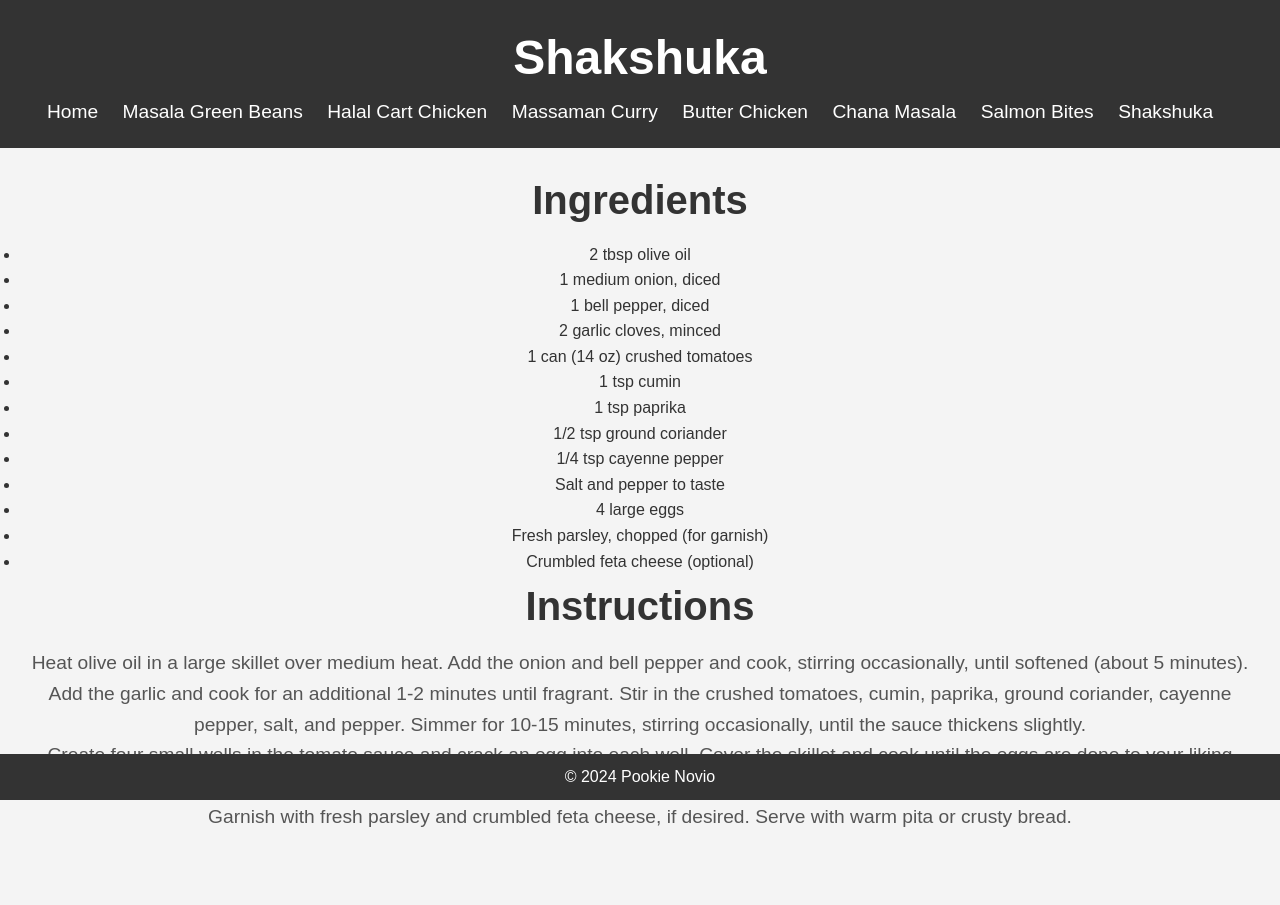
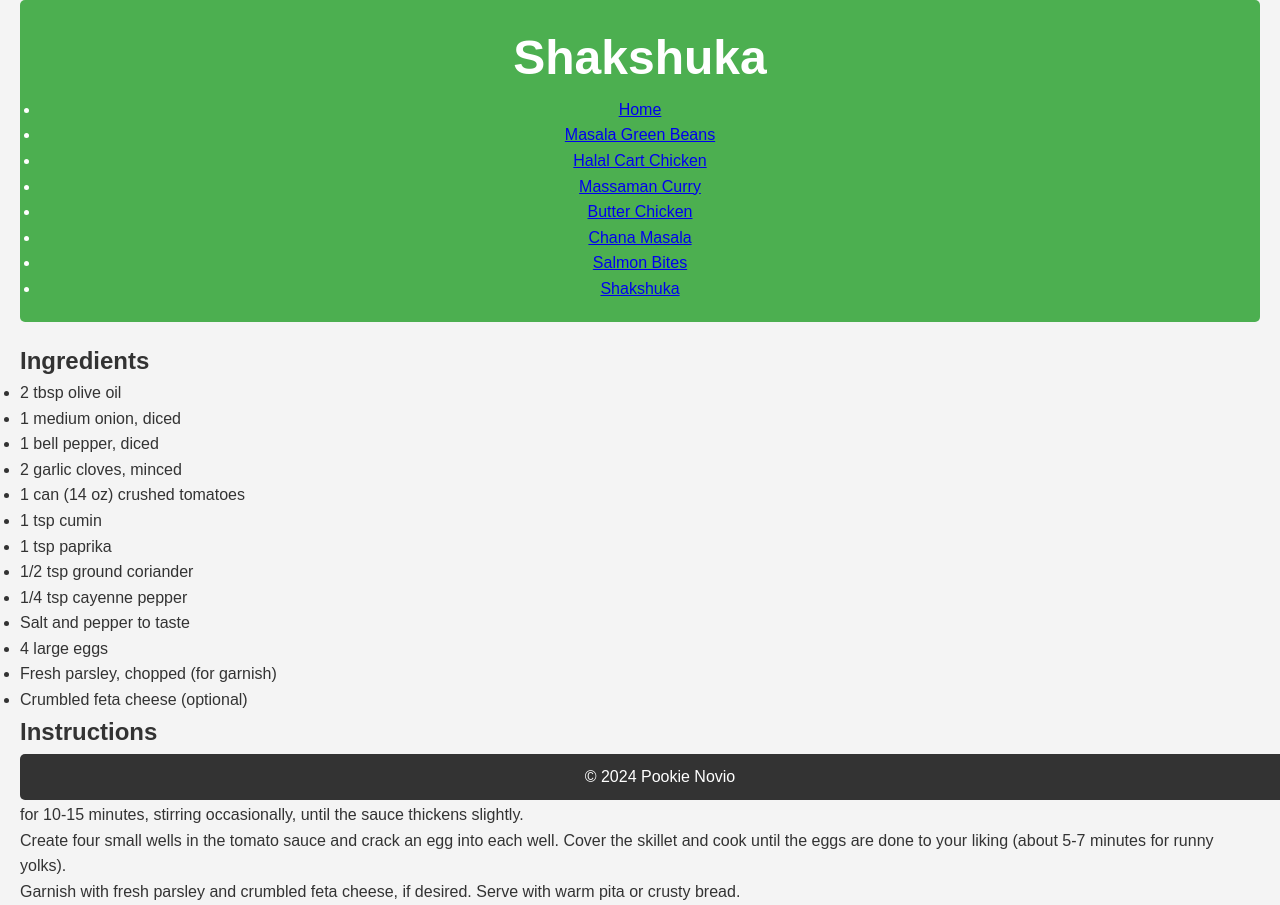
Before and after one commit to cposthumac/Pookienoviosrecipebook, a plain HTML site: page shakshuka.html in a window 1280 px wide. Before the commit the page ends 853 px from the top, so only its background shows below. Drawn offline with Linux system fonts and the light colour scheme.

Commit message:
Update style.css

```diff
--- a/style.css
+++ b/style.css
@@ -7,70 +7,83 @@
 
 /* Basic styling for the body */
 body {
-  font-family: Arial, sans-serif;
+  font-family: 'Arial', sans-serif;
   background-color: #f4f4f4;
   color: #333;
   line-height: 1.6;
+  padding: 0 20px;
 }
 
 /* Header styling */
 header {
-  background-color: #333;
-  color: #fff;
+  background-color: #4CAF50;
+  color: white;
+  text-align: center;
   padding: 20px;
-  text-align: center;
+  border-radius: 5px;
+  margin-bottom: 20px;
 }
 
 header h1 {
   font-size: 3em;
 }
 
-/* Navigation styling */
-nav ul {
+/* Description text styling */
+.description {
+  font-size: 1.2em;
+  color: #555;
+  text-align: center;
+  margin-bottom: 30px;
+  font-style: italic;
+}
+
+/* Recipe list styling */
+.recipes {
+  margin-top: 30px;
+}
+
+.recipes h2 {
+  font-size: 2em;
+  text-align: center;
+  color: #333;
+  margin-bottom: 15px;
+}
+
+.recipes ul {
   list-style-type: none;
   padding: 0;
-}
-
-nav ul li {
-  display: inline;
-  margin-right: 20px;
-}
-
-nav ul li a {
-  color: #fff;
-  text-decoration: none;
-  font-size: 1.2em;
-}
-
-nav ul li a:hover {
-  text-decoration: underline;
-}
-
-/* Main section styling */
-main {
-  padding: 20px;
   text-align: center;
 }
 
-main h2 {
-  font-size: 2.5em;
-  margin-bottom: 10px;
+.recipes ul li {
+  font-size: 1.5em;
+  margin: 10px 0;
 }
 
-main p {
-  font-size: 1.2em;
-  color: #555;
+.recipes ul li a {
+  text-decoration: none;
+  color: #4CAF50;
+}
+
+.recipes ul li a:hover {
+  text-decoration: underline;
+  color: #333;
+}
+
+.recipes ul li strong {
+  font-weight: bold;
 }
 
 /* Footer styling */
 footer {
   background-color: #333;
-  color: #fff;
+  color: white;
   text-align: center;
   padding: 10px;
   position: fixed;
   width: 100%;
   bottom: 0;
+  border-radius: 5px;
 }
 
 footer p {
```
